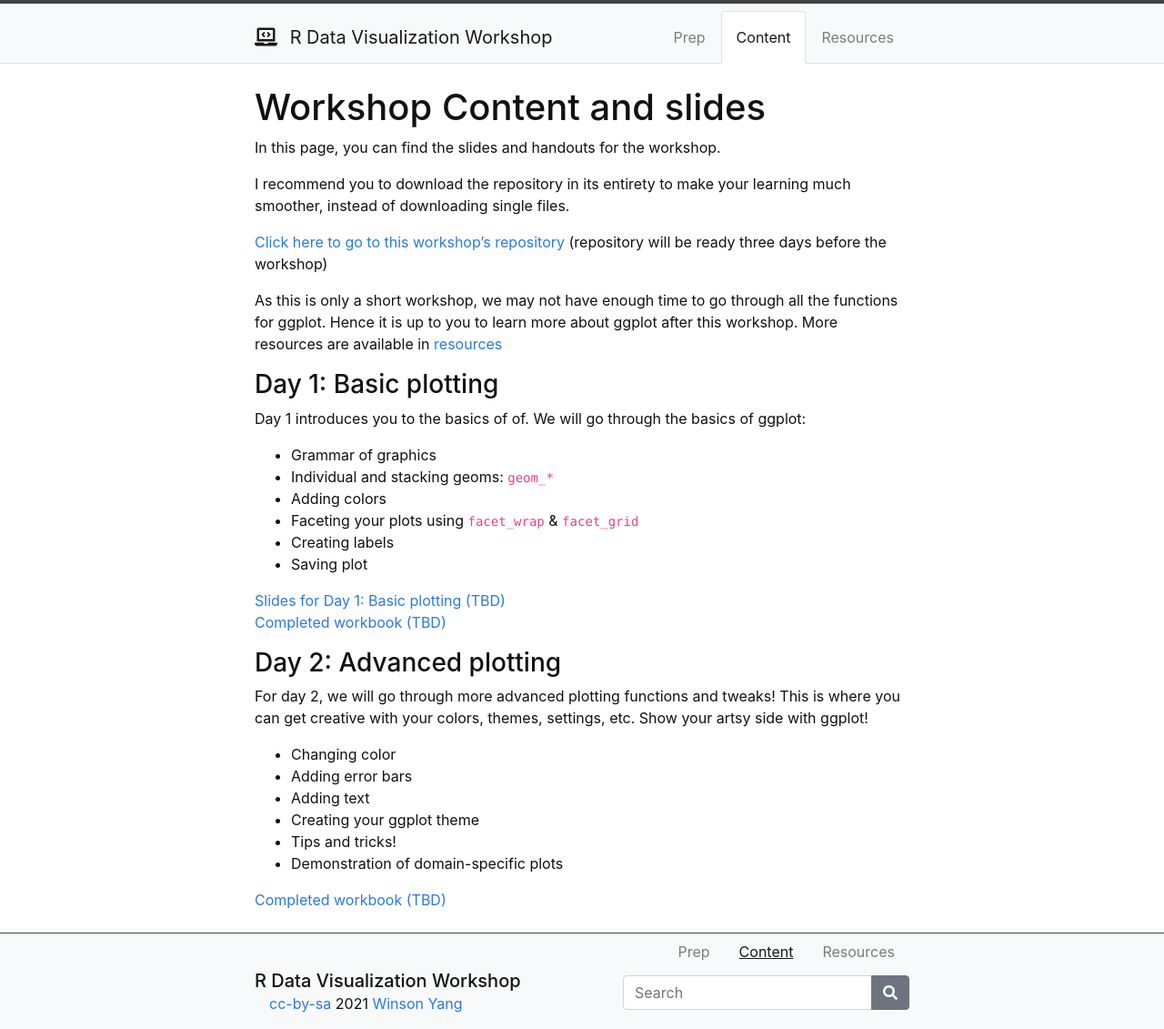
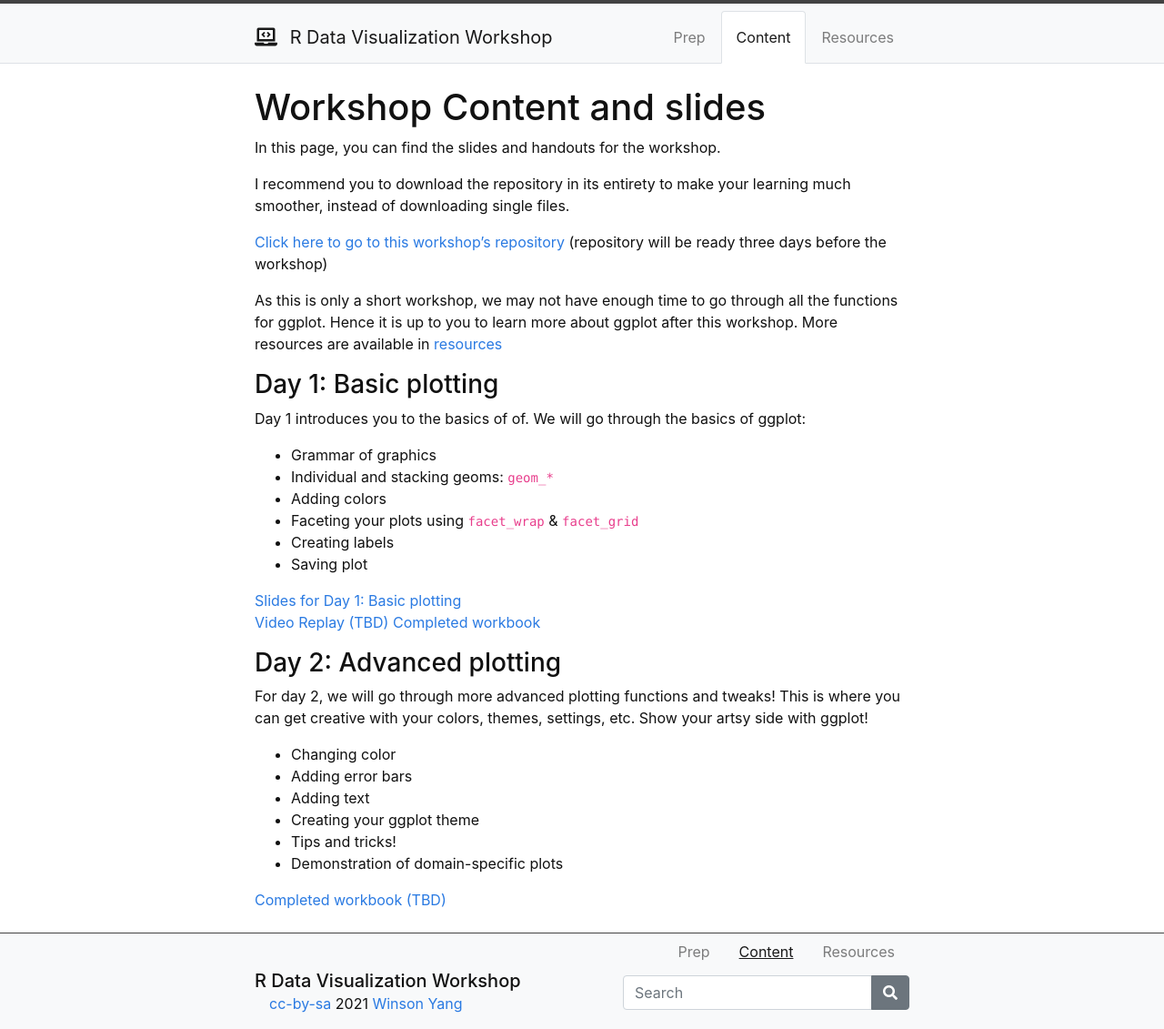
Before and after one commit to winsonfzyang/RVisWorkshop, a Jekyll site: the page built from content/2-content.md, in a window 1280 px wide. Shown: the whole page at 91% size. Built offline with Jekyll 4.4.1, drawn with Linux system fonts in a browser that asks for light colours.

Commit message:
add link to slides and workbook

```diff
--- a/content/2-content.md
+++ b/content/2-content.md
@@ -24,8 +24,9 @@
 
 
 
-[Slides for Day 1: Basic plotting (TBD)]()
-[Completed workbook (TBD)]()
+[Slides for Day 1: Basic plotting](https://winsonfzyang.github.io/RVisWorkshop/slides/Day1_basic-ggplot.html#1)
+[Video Replay (TBD)]()
+[Completed workbook](https://winsonfzyang.github.io/RVisWorkshop/handouts/01-Basic-ggplot_completed.html)
 
 
 ### Day 2: Advanced plotting
```
